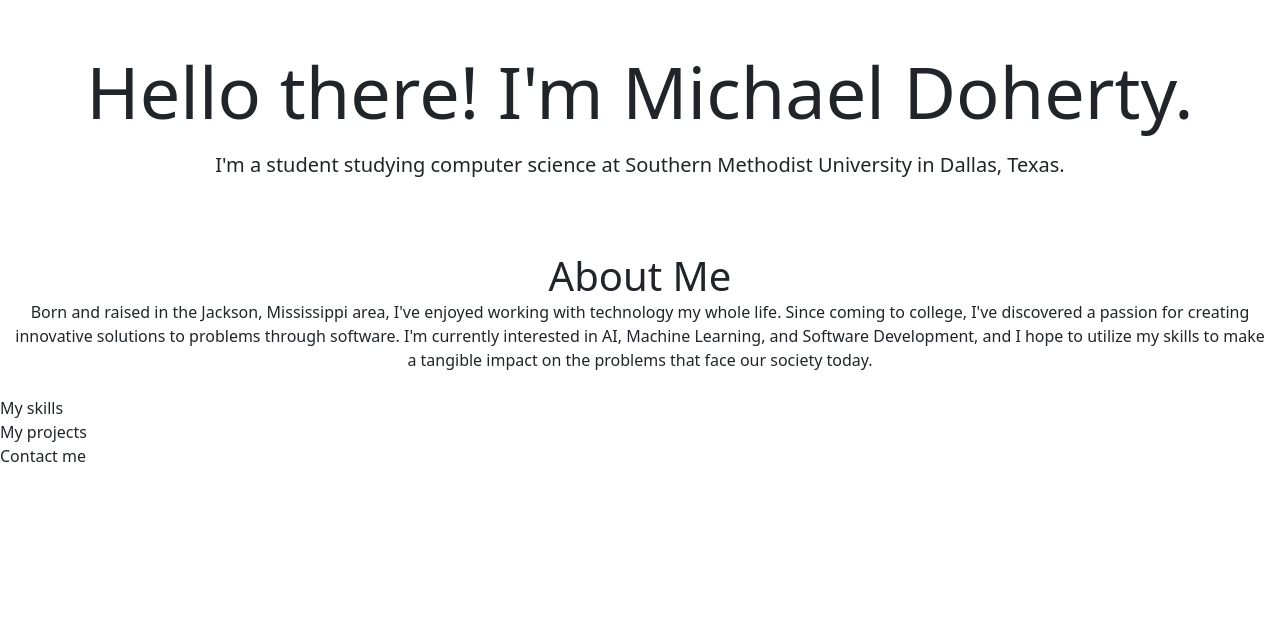
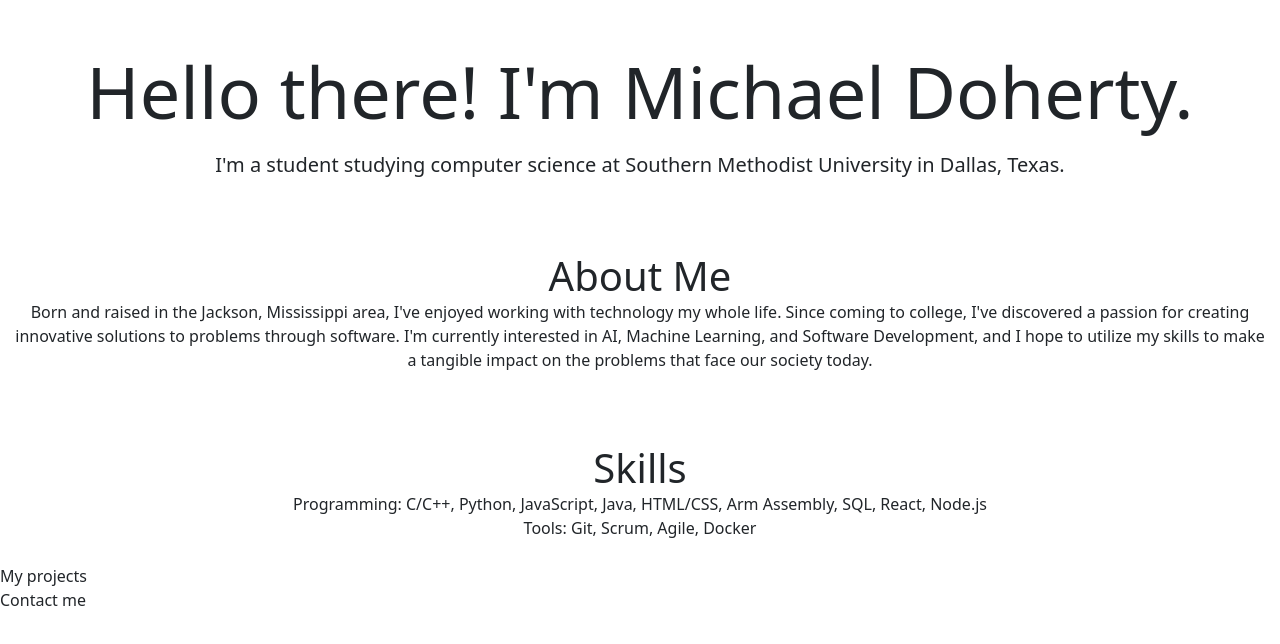
Before and after one commit to Mikecamdo/PersonalWebsite, a React (Create React App) app in the folder website/: page / in a window 1280 px wide. Shown: the top 644 px of the page. Built offline with nearby package versions, Linux system fonts and the light colour scheme.

Commit message:
Skills Section
Added info to skills section

```diff
--- a/website/src/Skills.jsx
+++ b/website/src/Skills.jsx
@@ -1,5 +1,22 @@
+import Container from 'react-bootstrap/Container';
+import Row from 'react-bootstrap/Row';
+import Col from 'react-bootstrap/Col';
+
 export const Skills = () => {
     return <>
-        My skills
+        <Container fluid>
+            <Row className='display-6 text-center mt-5'>
+                <Col>
+                    Skills
+                </Col>
+            </Row>
+            <Row className='text-center'>
+                <Col>
+                    Programming: C/C++, Python, JavaScript, Java, HTML/CSS, Arm Assembly, SQL, React, Node.js
+                    <br/>
+                    Tools: Git, Scrum, Agile, Docker
+                </Col>
+            </Row>
+        </Container>
     </>
 }
```
